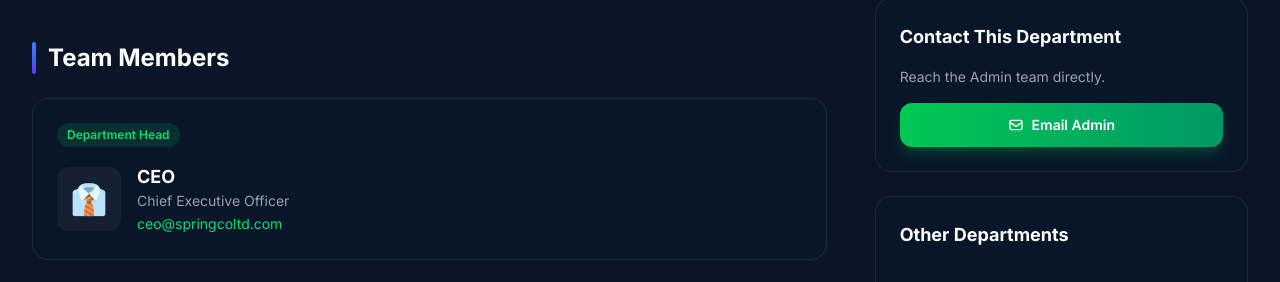
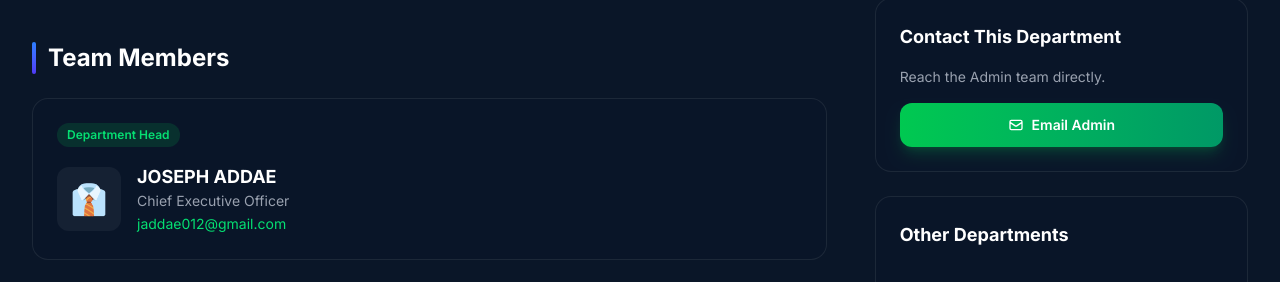
Before and after one commit to jaddae012-dot/spring-co-ltd, a Next.js app: page /office/ceo-admin in a window 1280 px wide. Shown: the part 874-1156 px from the top of the page. Built offline with nearby package versions, Linux system fonts and the light colour scheme.

Commit message:
Update CEO name and email in Digital Office

```diff
--- a/src/data/office.ts
+++ b/src/data/office.ts
@@ -36,9 +36,9 @@ export const departments: Department[] = [
       "Business development & expansion",
     ],
     head: {
-      name: "CEO",
+      name: "JOSEPH ADDAE",
       role: "Chief Executive Officer",
-      email: "ceo@springcoltd.com",
+      email: "jaddae012@gmail.com",
       avatar: "👔",
     },
     team: [
```
